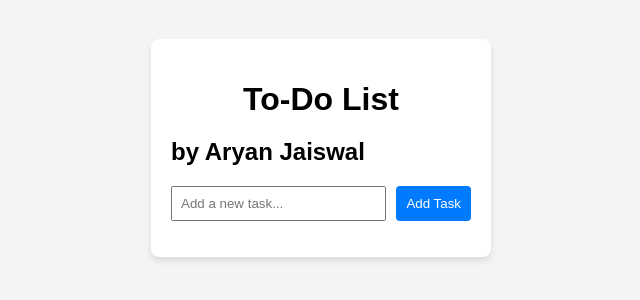
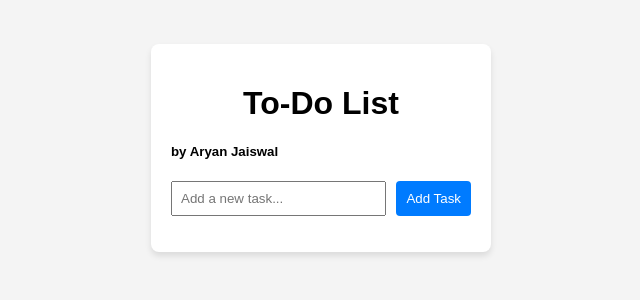
Before and after one commit to aryann-jaiswal/To-do-list, a plain HTML site: page index.html in a window 1280 px wide. Shown: the part 252-552 px from the top of the page, without its empty margins (319-959 px from the left). Drawn offline with Linux system fonts and the light colour scheme.

Commit message:
small change

```diff
--- a/index.html
+++ b/index.html
@@ -9,7 +9,7 @@
 <body>
   <div id="app">
     <h1>To-Do List</h1>
-    <h2> by Aryan Jaiswal</h2>
+    <h5>   by Aryan Jaiswal</h5>
     <div class="input-container">
       <input type="text" id="task-input" placeholder="Add a new task...">
       <button id="add-task-btn">Add Task</button>
```
